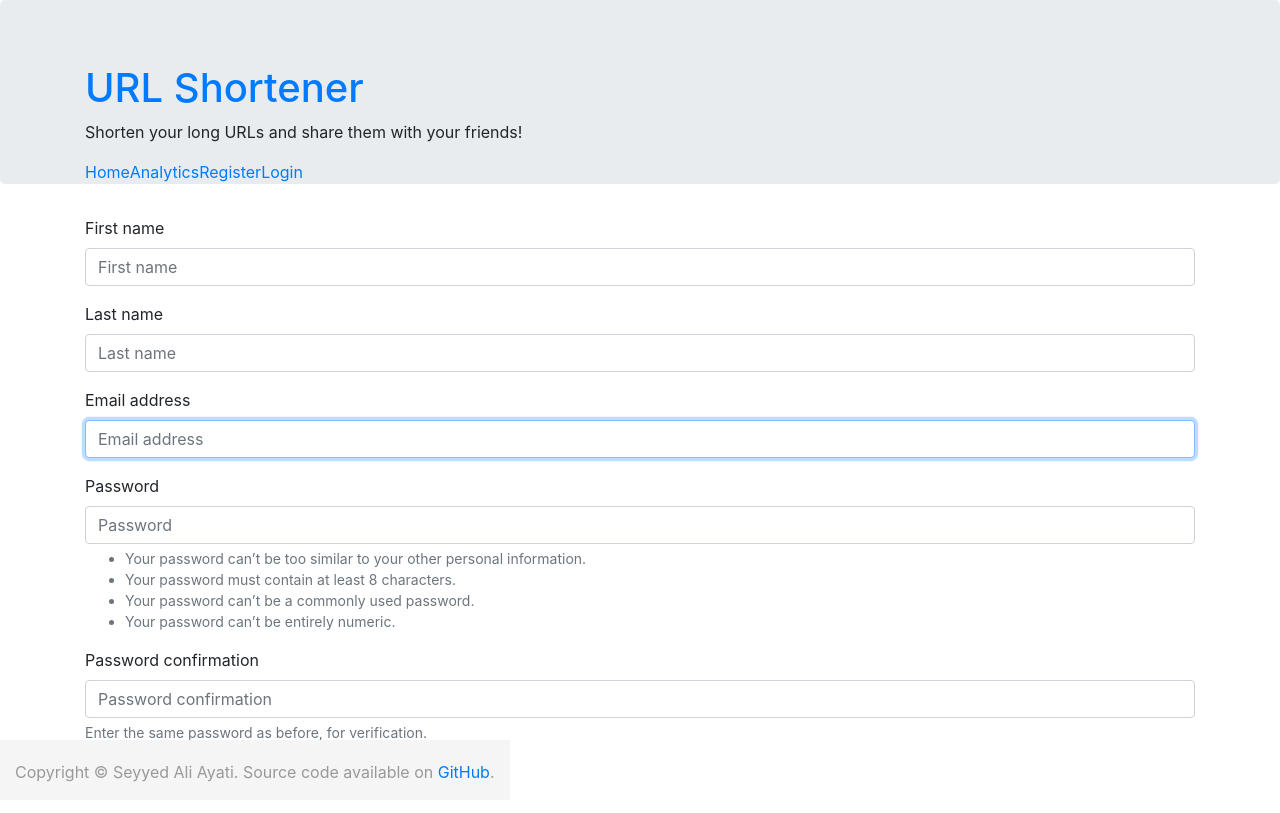
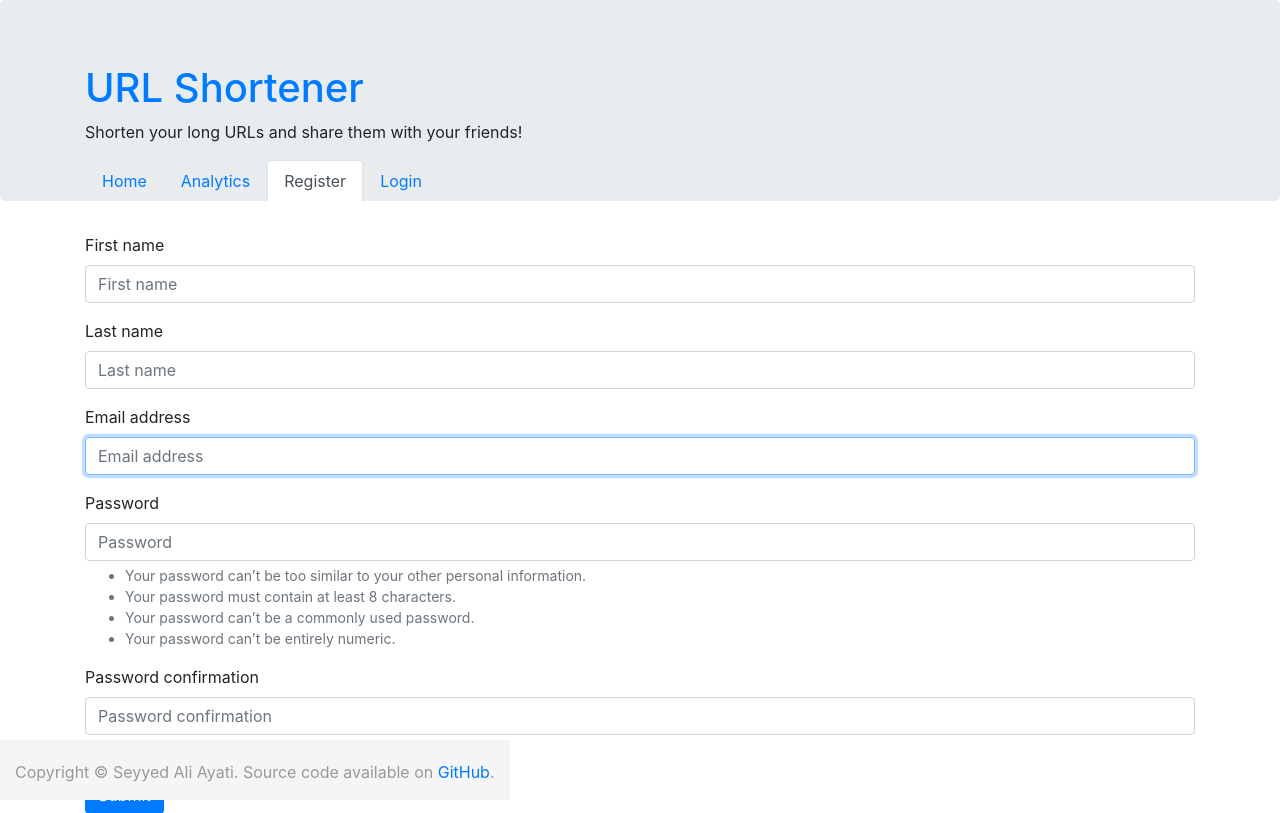
Before and after one commit to seyyedaliayati/Django-URL-Shortener, a Django app: page /accounts/register/ in a window 1280 px wide. Shown: the top 813 px of the page. Before the commit the page ends 782 px from the top, so only its background shows below. Run offline with Django 4.2, Linux system fonts and the light colour scheme; some libraries are stand-ins or nearby versions.

Commit message:
Fixed nav-tabs

```diff
--- a/url_shortener/app_urls/models.py
+++ b/url_shortener/app_urls/models.py
@@ -53,6 +53,8 @@ class Link(models.Model):
     def get_clicks(self):
         clicks = Click.objects.filter(link=self)
         clicks = clicks.aggregate(total_clicks=models.Sum('clicks_count'), unique_users=models.Count('ip_address'))
+        if clicks['total_clicks'] is None:
+            clicks['total_clicks'] = 0
         return clicks
 
 class Click(models.Model):
--- a/url_shortener/templates/base.html
+++ b/url_shortener/templates/base.html
@@ -20,16 +20,26 @@
         <h1><a href="{% url 'url_shortener:index' %}">URL Shortener</a></h1>
         <p>Shorten your long URLs and share them with your friends!</p>
         <ul class="nav nav-tabs" style="border: 0;">
-          <li role="presentation" class="{% block index_nav %}{% endblock %}"><a href="{% url 'url_shortener:index' %}">Home</a></li>
-          <li role="presentation" class="{% block analytics_nav %}{% endblock %}"><a href="{% url 'url_shortener:analytics' %}">Analytics</a></li>
+          <li role="presentation" class="nav-item">
+            <a class="nav-link {% block index_nav %}{% endblock %}" href="{% url 'url_shortener:index' %}">Home</a>
+          </li>
+          <li role="presentation" class="nav-item">
+            <a class="nav-link {% block analytics_nav %}{% endblock %}" href="{% url 'url_shortener:analytics' %}">Analytics</a>
+          </li>
 
           {% block navextra %}{% endblock %}
 
           {% if user.is_authenticated %}
-          <li role="presentation" class="{% block logout_nav %}{% endblock %}"><a href="{% url 'accounts:logout' %}">Logout</a></li>
+          <li role="presentation" class="nav-item">
+            <a class="nav-link" href="{% url 'accounts:logout' %}">Logout</a>
+          </li>
           {% else %}
-          <li role="presentation" class="{% block register_nav %}{% endblock %}"><a href="{% url 'accounts:register' %}">Register</a></li>
-          <li role="presentation" class="{% block login_nav %}{% endblock %}"><a href="{% url 'accounts:login' %}">Login</a></li>
+          <li role="presentation" class="nav-item">
+            <a class="nav-link {% block register_nav %}{% endblock %}" href="{% url 'accounts:register' %}">Register</a>
+          </li>
+          <li role="presentation" class="nav-item">
+            <a class="nav-link {% block login_nav %}{% endblock %}" href="{% url 'accounts:login' %}">Login</a>
+          </li>
           {% endif %}
 
         </ul>
--- a/url_shortener/templates/url_shortener/preview.html
+++ b/url_shortener/templates/url_shortener/preview.html
@@ -3,7 +3,7 @@
 {% block title %}Preview - {{ title }}{% endblock %}
 
 {% block navextra %}
-<li role="presentation" class="active"><a href="{{ request.get_full_path }}">Preview</a></li>
+<li role="presentation" class="nav-item"><a class="nav-link active" href="{{ request.get_full_path }}">Preview</a></li>
 {% endblock %}
 
 {% block content %}
```
